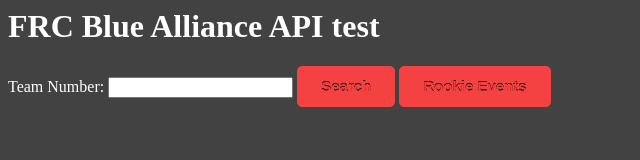
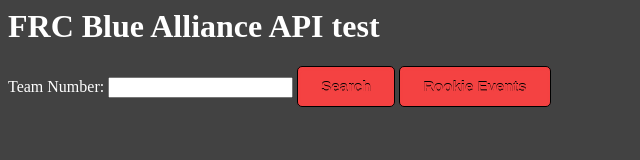
Before and after one commit to TorinTurner/Site, a plain HTML site: page index.html in a window 1280 px wide. Shown: the whole page, without its empty margins (0-640 px from the left). Drawn offline with nearby package versions, Linux system fonts and the light colour scheme.

Commit message:
Update styles.css

```diff
--- a/styles.css
+++ b/styles.css
@@ -9,14 +9,14 @@ button {
  	background:-moz-linear-gradient(top, #f44242 5%, #f44242 100%);
  	background:-webkit-linear-gradient(top, #f44242 5%, #f44242 100%);
  	background:-o-linear-gradient(top, #f44242 5%, #f44242 100%);
- 	background:-ms-linear-gradient(top, #f44242 5%, #f44242 100%);
+ 	background:-ms-linear-gradient(top, #f44242 5%, #000000 100%);
  	background:linear-gradient(to bottom, #f44242 5%, #f44242 100%);
  	filter:progid:DXImageTransform.Microsoft.gradient(startColorstr='#f44242', endColorstr='#f44242',GradientType=0);
  	background-color:#f44242;
  	moz-border-radius:5px;
  	webkit-border-radius:5px;
  	border-radius:5px;
- 	border:1px solid #f44242;
+ 	border:1px solid #000000;
  	display:inline-block;
  	cursor:pointer;
  	color:#f44242;
@@ -35,7 +35,7 @@ button:hover {
 	background:-ms-linear-gradient(top, #f44242 5%, #f44242 100%);
 	background:linear-gradient(to bottom, #f44242 5%, #f44242 100%);
  	filter:progid:DXImageTransform.Microsoft.gradient(startColorstr='#f44242', endColorstr='#f44242',GradientType=0);
- 	background-color:#f44242;
+ 	background-color:#000000;
  }
  button:active {
  	position:relative;
```
